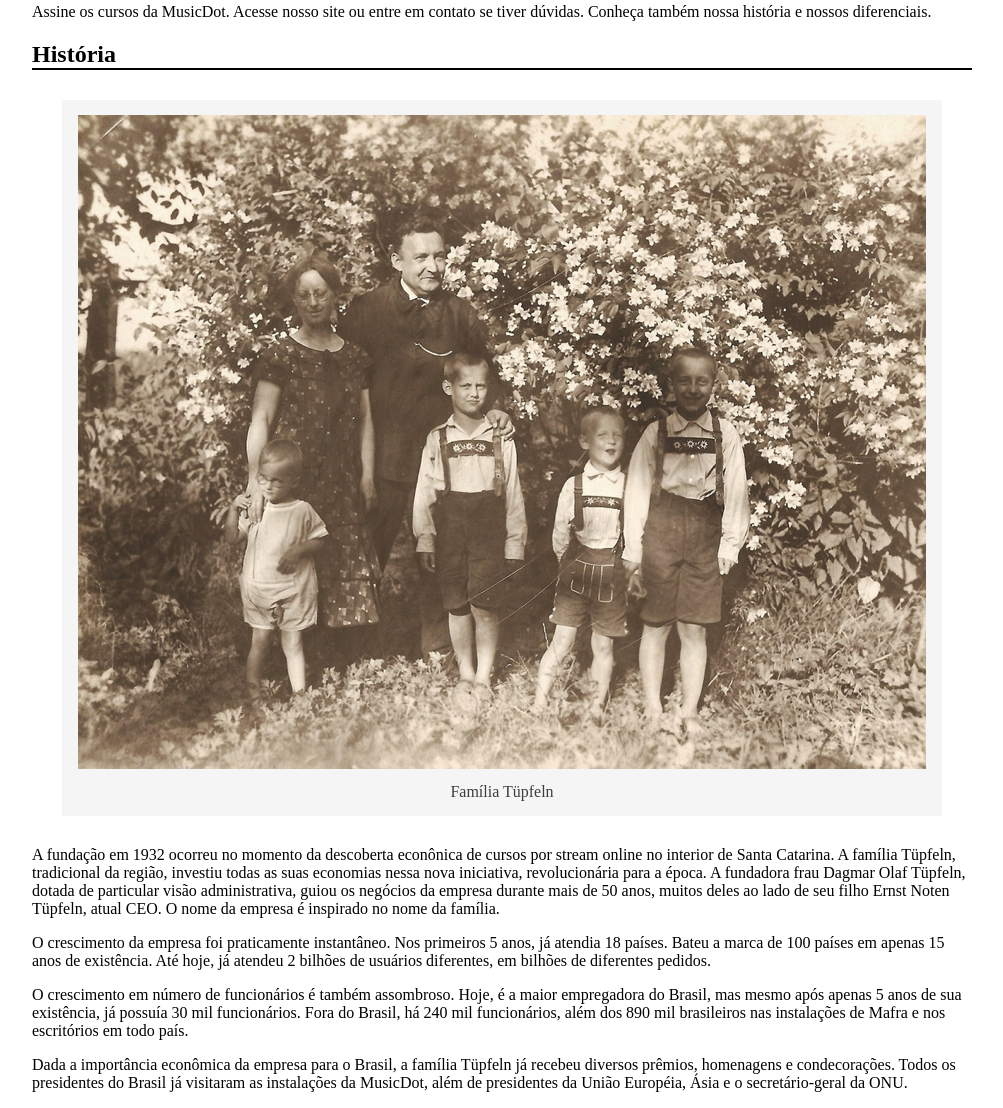
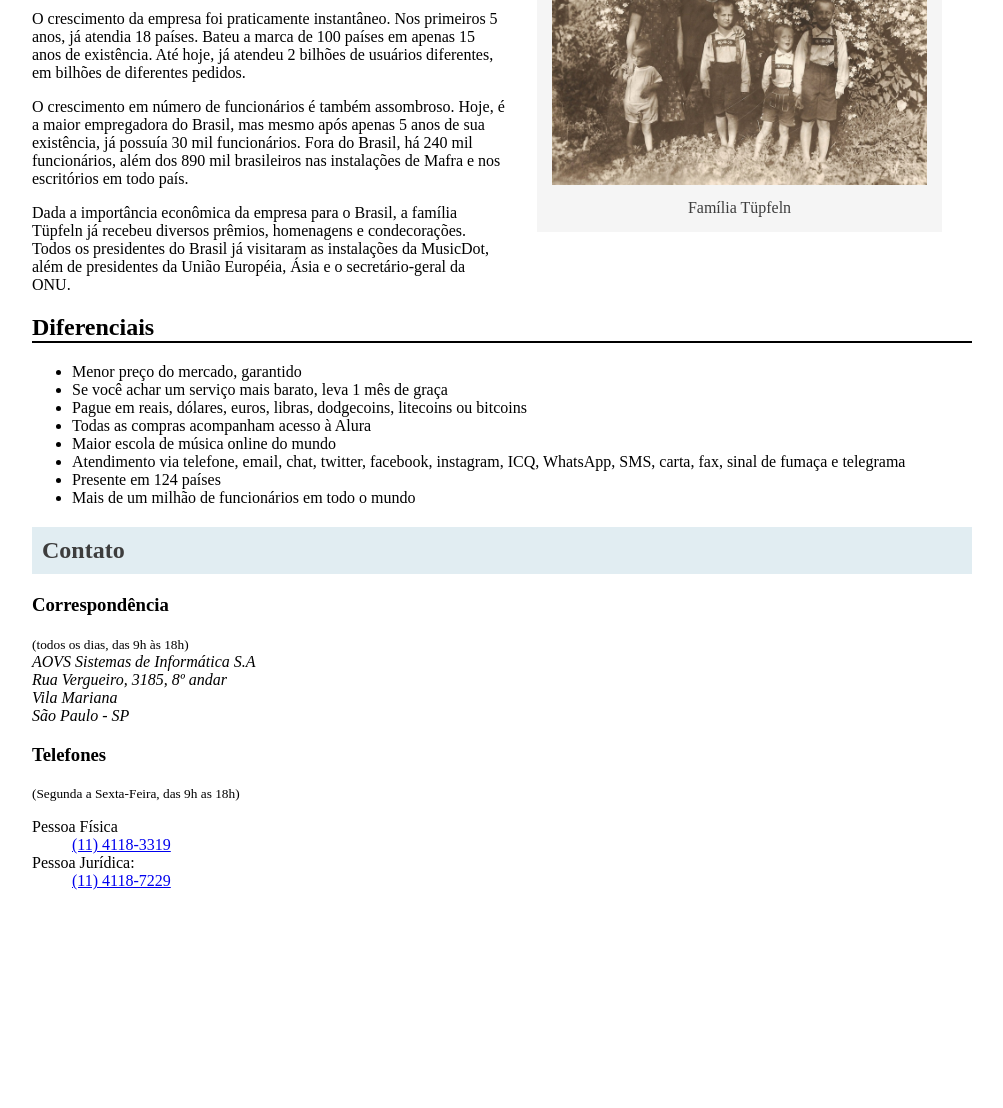
Before and after one commit to IsabelaHawane/projeto-musicdot, a plain HTML site: page sobre.html in a window 1280 px wide. Shown: the part 952-2060 px from the top of the page, without its empty margins (138-1141 px from the left). After the commit the page ends 1858 px from the top, so only its background shows below. Drawn offline with Linux system fonts and the light colour scheme.

Commit message:
aula 11 a 18 da alura,css alterações

```diff
--- a/css/sobre.css
+++ b/css/sobre.css
@@ -4,7 +4,7 @@ body{
     margin-left: auto;
     margin-right: auto;
 }
-h1{
+.titulo{
     color:#3d3d3d;
     background-color: #e1edf2;
     padding: 10px;
@@ -17,9 +17,21 @@ figure{
     padding: 15px;
     margin: 30px;
 }
-h2{
+.subtitulo{
     border-bottom: 2px solid black;
 }
 figcaption{
     margin-top: 10px;
 }
+#figuramatriz{
+    width: 550px;
+    margin: 0 auto;
+}
+#figurafamilia{
+    width: 375px;
+    float: right;
+}
+figure img{
+    height: inherit;
+    width: inherit;
+}
--- a/sobre.html
+++ b/sobre.html
@@ -7,35 +7,36 @@
     <meta name="viewport" content="width=device-width, initial-scale=1.0">
     <title>MusicDot | Sobre a empresa</title>
     <link rel="icon" href="img/favicon.ico">
-    <link rel="stylesheet" href="css/sobre.css"
-</head>
+    <link rel="stylesheet" href="css/sobre.css" </head>
 
 <body>
     <img src="img/logo.svg" alt="A logo da empresa MusicDot">
 
-    <h1>Sobre a empresa</h1>
+    <h1 class="titulo">Sobre a empresa</h1>
 
     <p> A MusicDot é a maior escola online de música em todo o mundo.
         Fundada em 1932, possui estúdios em 124 países, sendo líder de mercado com mais de 90% de
         participação em 118 deles.
     </p>
 
-    <p> Nossa matriz fica em Mafra, em Santa Catarina. De lá, saem grande parte das gravações de
+    <p> Nossa matriz fica em <a href="http://maps.google.com.br/?q=190,GabrielDequech,Mafra,SC"> Mafra,em Santa
+            Catarina.</a> . De lá, saem grande parte das gravações de
         nossos cursos. Nossa matriz:
     </p>
 
-    <figure>
+    <figure id="figuramatriz">
         <img src="img/matriz-musicdot.png" alt="Imagem da Matriz da MusicDot">
         <figcaption>Matriz MusicDot</figcaption>
     </figure>
 
     <p> Assine os cursos da MusicDot. Acesse nosso site ou entre em contato
-        se tiver dúvidas. Conheça também nossa história e nossos diferenciais.
+        se tiver dúvidas. Conheça também <a href="#historia">nossa história e <a href="#diferenciais">nossos
+                diferenciais</a>.
     </p>
 
-    <h2> História </h2>
+    <h2 id="historia"class="subtitulo" >História </h2>
 
-    <figure>
+    <figure id="figurafamilia">
         <img src="img/familia-tupfeln.jpg" alt="Foto da família Tupfeln ">
         <figcaption>Família Tüpfeln</figcaption>
     </figure>
@@ -67,7 +68,37 @@
         homenagens e condecorações. Todos os presidentes do Brasil já visitaram as instalações da MusicDot, além de
         presidentes da União Européia, Ásia e o secretário-geral da ONU.
     </p>
+    <h2 id="diferenciais" class="subtitulo">Diferenciais</h2>
+    <ul>
+        <li>Menor preço do mercado, garantido</li>
+        <li>
+            Se você achar um serviço mais barato, leva 1 mês de graça</li>
+        <li>Pague em reais, dólares, euros, libras, dodgecoins, litecoins ou bitcoins</li>
+        <li>Todas as compras acompanham acesso à Alura</li>
+        <li>Maior escola de música online do mundo</li>
+        <li>Atendimento via telefone, email, chat, twitter, facebook, instagram, ICQ, WhatsApp, SMS, carta, fax, sinal
+            de fumaça e telegrama</li>
+        <li>Presente em 124 países</li>
+        <li>Mais de um milhão de funcionários em todo o mundo</li>
 
-</body>
 
+    </ul>
+    <h2 class="titulo">Contato</h2> </h2>
+    <h3> Correspondência</h3>
+    <small> (todos os dias, das 9h às 18h) </small>
+    <address>
+    AOVS Sistemas de Informática S.A<br>
+    Rua Vergueiro, 3185, 8º andar<br>
+    Vila Mariana<br>
+    São Paulo - SP
+    </address>
+   <h3> Telefones</h3>
+   <small>(Segunda a Sexta-Feira, das 9h as 18h)</small>
+   <dl>
+    <dt>Pessoa Física</dt>
+    <dd><a href="tel://114118-3319"> (11) 4118-3319 </a></dd>
+
+    <dt> Pessoa Jurídica: </dt>
+    <dd> <a href="tel://114118-2172"> (11) 4118-7229 </a> </dd>
+   </dl>
 </html>
```
